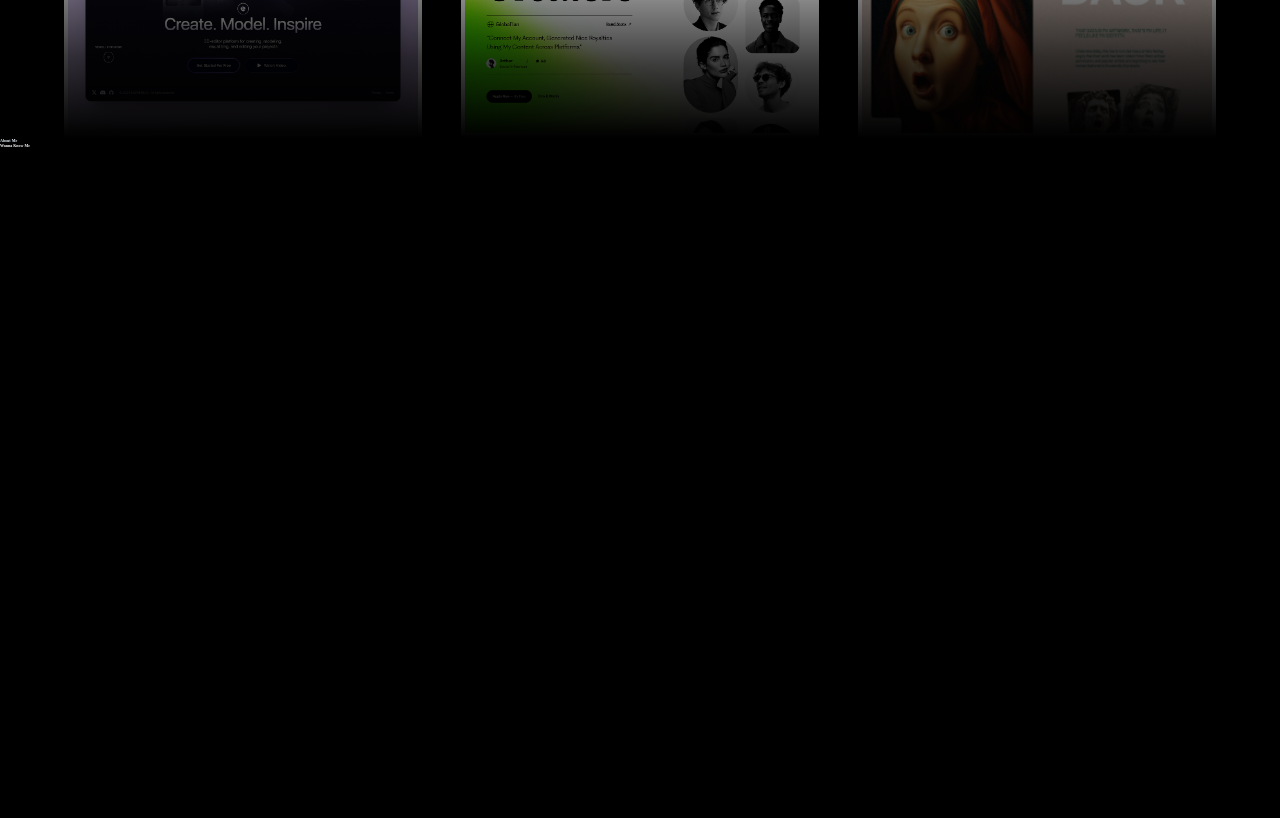
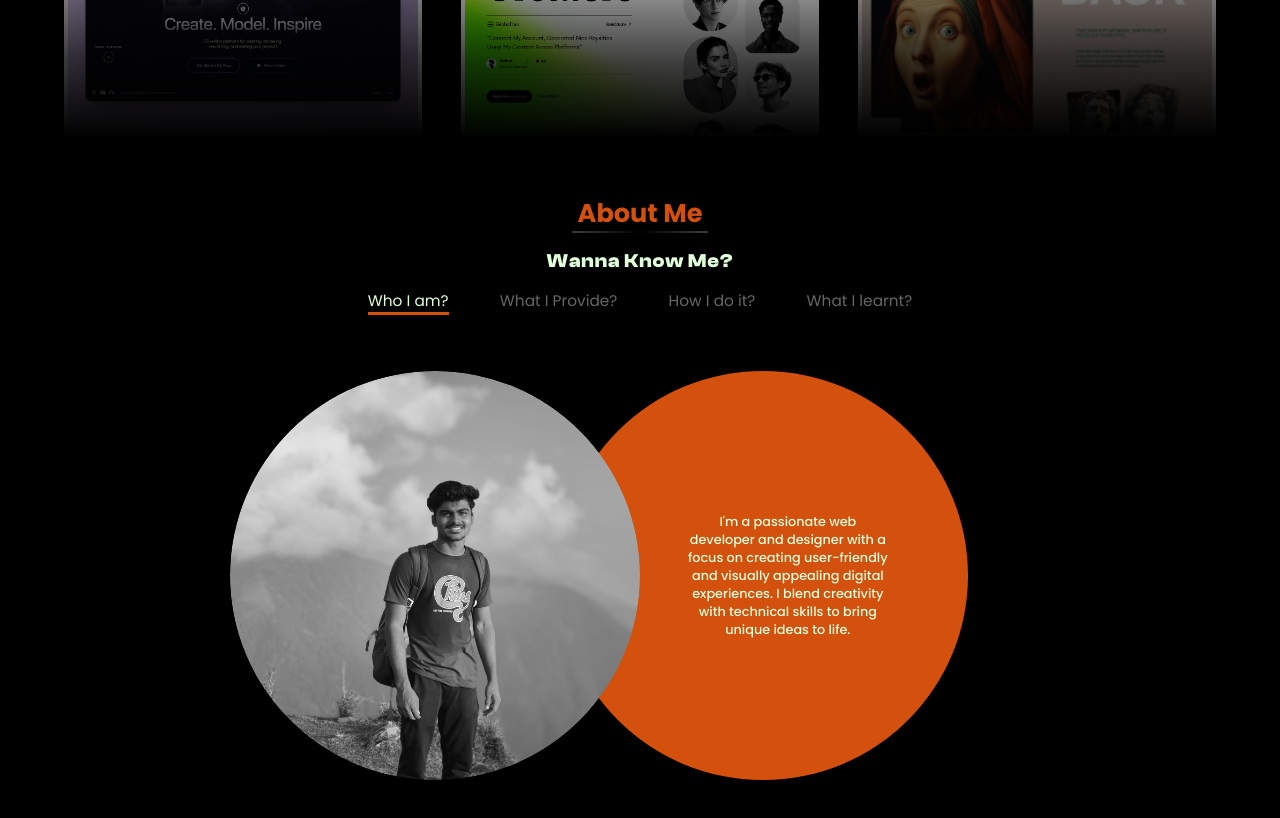
Before and after one commit to DEBASISsahu2004/Portfolio, a React (Vite) app: page / in a window 1280 px wide. Shown: the part 540-1358 px from the top of the page. Before the commit the page ends 800 px from the top, so only its background shows below. Built offline with nearby package versions, Linux system fonts and the light colour scheme.

Commit message:
add about section and update home.jsx

```diff
--- a/src/pages/about/About.jsx
+++ b/src/pages/about/About.jsx
@@ -1,12 +1,56 @@
 import styles from './about.module.css'
+import { useState } from 'react'
+import Mypic from '../../assets/images/mypic.jpg'
 
 const About = () => {
+
+  const faqs = [
+    {
+      question: "Who I am?",
+      answer: "I'm a passionate web developer and designer with a focus on creating user-friendly and visually appealing digital experiences. I blend creativity with technical skills to bring unique ideas to life."
+    },
+    {
+      question: "What I Provide?",
+      answer: "I offer web development, UI/UX design, and consulting services. My goal is to deliver clean, responsive, and intuitive solutions tailored to meet each client's needs."
+    },
+    {
+      question: "How I do it?",
+      answer: "I start with understanding your vision, then combine thoughtful design with precise development. I use modern tools and frameworks to ensure each project is efficient, functional, and visually appealing."
+    },
+    {
+      question: "What I learnt?",
+      answer: "Through each project, I've learned the importance of user-centric design, adaptability, and continuous improvement. My journey has taught me that attention to detail and a dedication to quality make all the difference."
+    }
+  ]
+
+  const [activeIndex, setActiveIndex] = useState(0);
+
   return (
     <div className={styles.aboutContainer}>
       <h1 className={styles.heading}>About Me</h1>
-      <h2 className={styles.subHeading}>Wanna Know Me</h2>
-      <div></div>
-      <div></div>
+      <h2 className={styles.subHeading}>Wanna Know Me?</h2>
+      <div className={styles.aboutNavbar}>
+        {faqs.map((faq, index) => (
+          <p className={`${styles.question} ${activeIndex === index ? styles.activeQuestion : ""}`} key={index} onClick={() => setActiveIndex(index)}>
+            {faq.question}
+          </p>
+        ))}
+      </div>
+
+      <div className={styles.displayContent}>
+        <div className={styles.imageContainer}>
+          <img src={Mypic} alt="My Image" />
+        </div>
+        <div className={styles.infoContainer}>
+          {faqs.map((faq, index) => (
+            activeIndex === index && (
+              <p key={index} className={styles.answer}>
+                {faq.answer}
+              </p>
+            )
+          ))}
+        </div>
+      </div>
     </div>
   )
 }
--- a/src/pages/about/about.module.css
+++ b/src/pages/about/about.module.css
@@ -1,3 +1,142 @@
-.aboutContainer h1{
-    color: aliceblue;
+@import url("https://fonts.googleapis.com/css2?family=Poppins:ital,wght@0,100;0,200;0,300;0,400;0,500;0,600;0,700;0,800;0,900;1,100;1,200;1,300;1,400;1,500;1,600;1,700;1,800;1,900&display=swap");
+
+.aboutContainer {
+  display: flex;
+  flex-direction: column;
+  position: relative;
+  justify-content: center;
+  align-items: center;
+  gap: 4em;
+  overflow: hidden;
+  font-family: "Poppins", sans-serif;
+  padding: 14em 0;
+  width: 100%;
 }
+
+.aboutContainer h1 {
+  font-size: clamp(6em, 2vw, 8em);
+  font-weight: 700;
+  color: #d4500d;
+  position: relative;
+  padding: 0 0.2em;
+}
+
+.aboutContainer h1:before {
+  content: "";
+  position: absolute;
+  width: 100%;
+  height: 2px;
+  left: 0;
+  bottom: 0;
+  background: linear-gradient(90deg, #3e3e3e 0%, black 50%, #3e3e3e 100%);
+  border-radius: 12px;
+}
+
+.aboutContainer h2 {
+  font-size: clamp(4em, 1.5vw, 8em);
+  font-weight: 500;
+  color: #e1ffda;
+  font-family: "Clash Display", sans-serif;
+  letter-spacing: 1px;
+}
+
+.aboutContainer .aboutNavbar {
+  display: flex;
+  width: 100%;
+  justify-content: center;
+  gap: clamp(2em, 4vw, 18em);
+}
+
+.aboutContainer .aboutNavbar p {
+  width: fit-content;
+  cursor: pointer;
+  color: #666;
+  font-size: clamp(2.5em, 1.2vw, 8em);
+  transition: all 0.3s ease-in-out;
+}
+
+.aboutContainer .aboutNavbar p.activeQuestion{
+  border-bottom: 3px solid #d4500d;
+  color: #e1ffda;
+}
+
+.aboutContainer .displayContent {
+  display: flex;
+  position: relative;
+  justify-content: center;
+  align-items: center;
+  height: 100%;
+  margin-top: 10em;
+}
+
+.aboutContainer .displayContent .imageContainer {
+  width: 32vw;
+  aspect-ratio: 1/1;
+  border-radius: 50%;
+  overflow: hidden;
+  z-index: 1;
+}
+
+.aboutContainer .displayContent .imageContainer img {
+  width: 100%;
+  border-radius: 50%;
+  height: 100%;
+  object-fit: cover;
+  filter: grayscale(100%);
+  transition: all 0.3s ease-in-out;
+}
+
+.aboutContainer .displayContent .imageContainer img:hover {
+  filter: grayscale(0%);
+}
+
+.aboutContainer .displayContent .infoContainer {
+  width: 32vw;
+  aspect-ratio: 1/1;
+  border-radius: 50%;
+  overflow: hidden;
+  background-color: #d4500d;
+  display: flex;
+  justify-content: end;
+  align-items: center;
+  position: relative;
+  padding: 0 20em;
+  left: -10%;
+}
+
+.aboutContainer .displayContent .infoContainer p {
+  font-size: clamp(3em, 1vw, 5em);
+  color: #e1ffda;
+  font-weight: 500;
+  width: 80%;
+  font-family: "Poppins", sans-serif;
+  text-align: center;
+}
+
+@media screen and (max-width: 900px){
+    .aboutContainer .displayContent .infoContainer {
+        padding: 0 8em;
+    }
+}
+
+@media screen and (max-width: 768px) {
+  .aboutContainer .displayContent {
+    flex-direction: column;
+    margin-top: 2em;
+  }
+  .aboutContainer .displayContent .imageContainer {
+    width: 70em;
+  }
+
+  .aboutContainer .displayContent .infoContainer {
+    justify-content: center;
+    width: 70em;
+    padding: 0 10em;
+    left: 0;
+    margin-top: -20%;
+  }
+
+  .aboutContainer .displayContent .infoContainer p {
+    width: 100%;
+  }
+}
--- a/src/pages/home/Home.jsx
+++ b/src/pages/home/Home.jsx
@@ -15,7 +15,12 @@ const Home = () => {
             <div className={styles.textSection}>
                 <h1>Designing Digital Realities</h1>
                 <p>With a focus on bold visuals and seamless usability, I design web interfaces that captivate and communicate. Explore my portfolio to see my approach to modern, impactful design.</p>
-                <Link className={styles.linkToExperience} to="experience">Explore My Craft</Link>
+                <Link
+                    className={styles.linkToExperience}
+                    to="about"
+                    smooth={true}
+                    duration={500}
+                >Explore My Craft</Link>
             </div>
 
             <div className={styles.imageSection}>
```
Also changed, not shown: src/assets/images/mypic.jpg (added).
